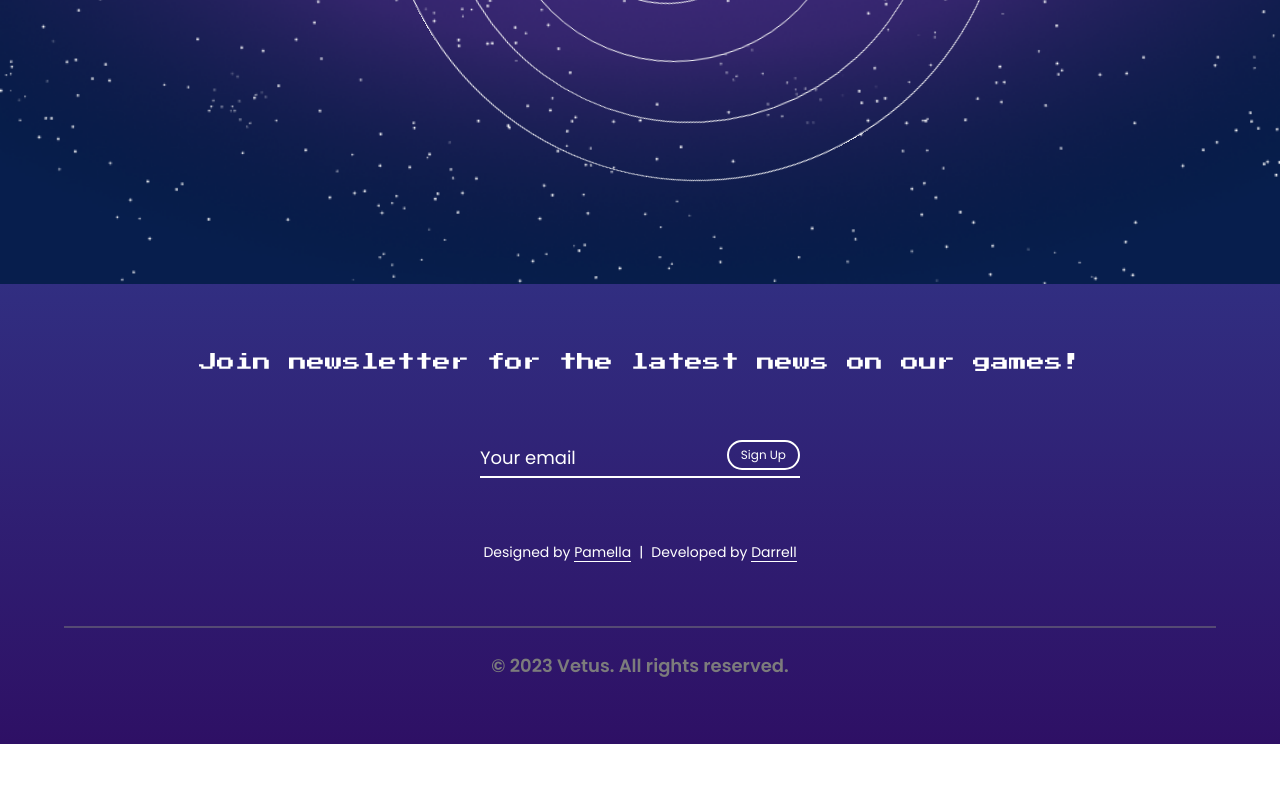
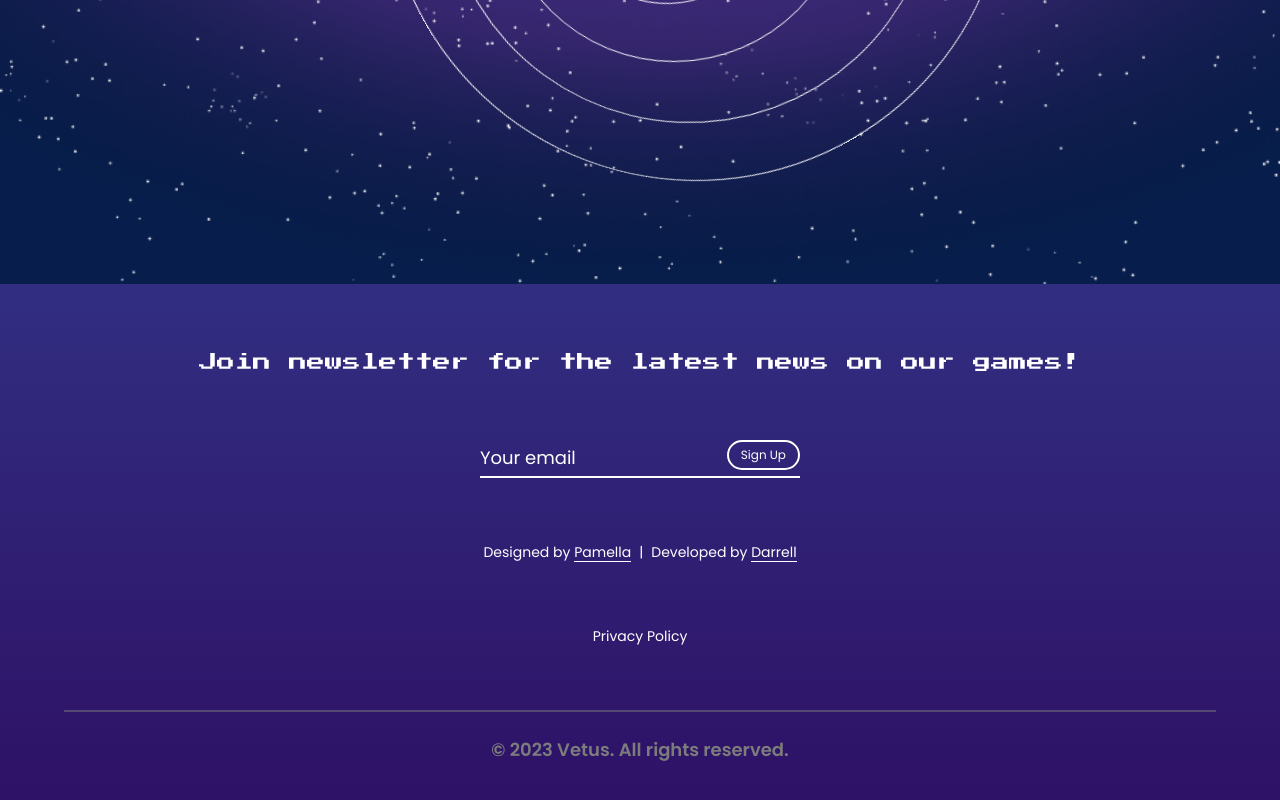
Before and after one commit to darrellrahan/vetus, a Next.js app: page / in a window 1280 px wide. Shown: the part 1316-2116 px from the top of the page. Before the commit the page ends 2060 px from the top, so only its background shows below. Built offline with nearby package versions, Linux system fonts and the light colour scheme.

Commit message:
add privacy policy

```diff
--- a/app/components/Footer.tsx
+++ b/app/components/Footer.tsx
@@ -88,6 +88,9 @@ function Footer() {
             Darrell
           </a>
         </p>
+        <a href="/privacy-policy" className={`${poppins.className} text-sm`}>
+          Privacy Policy
+        </a>
         <div className="w-full">
           <hr className="w-full border border-[#7C7C7C80] mb-6" />
           <p
```
